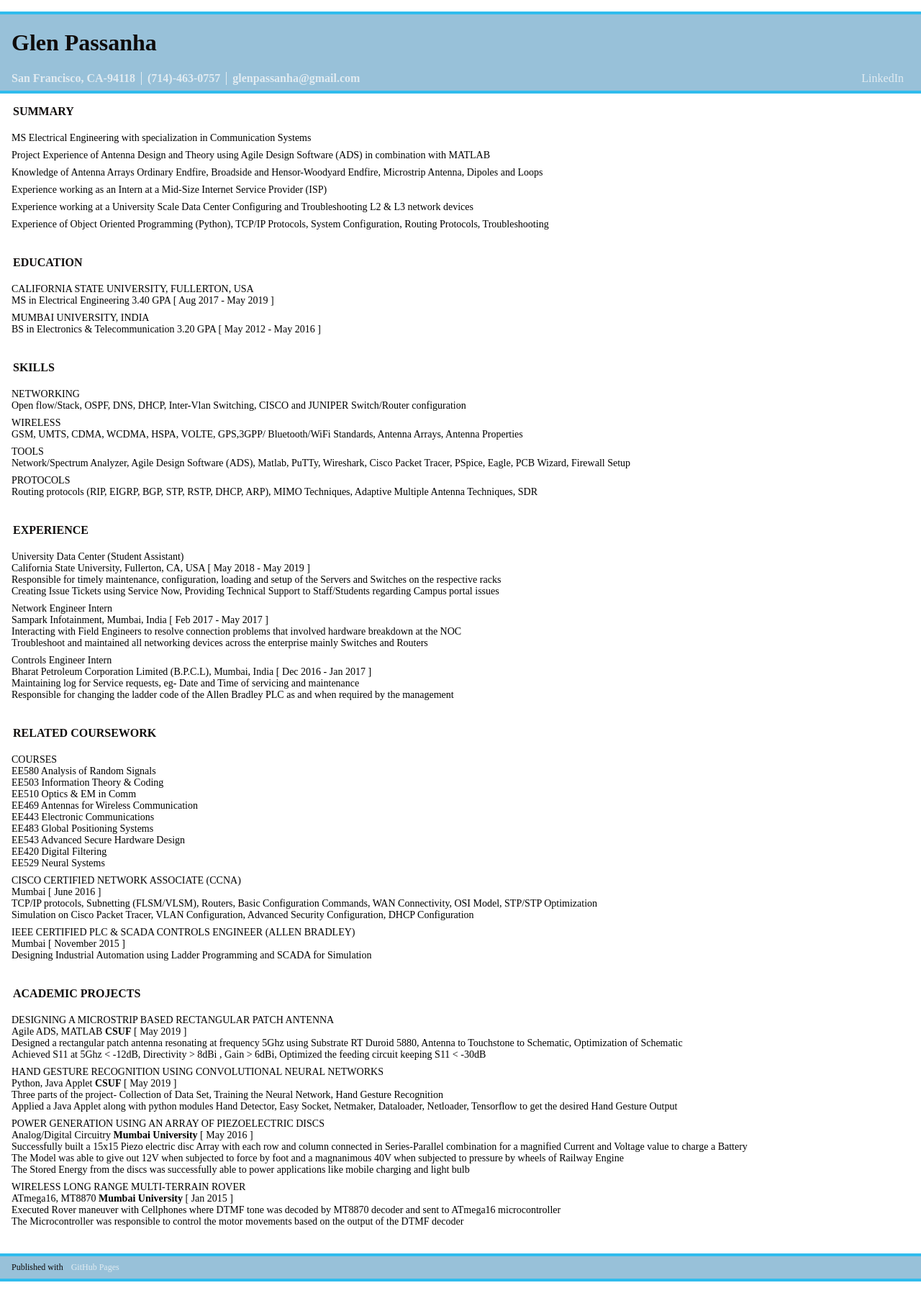
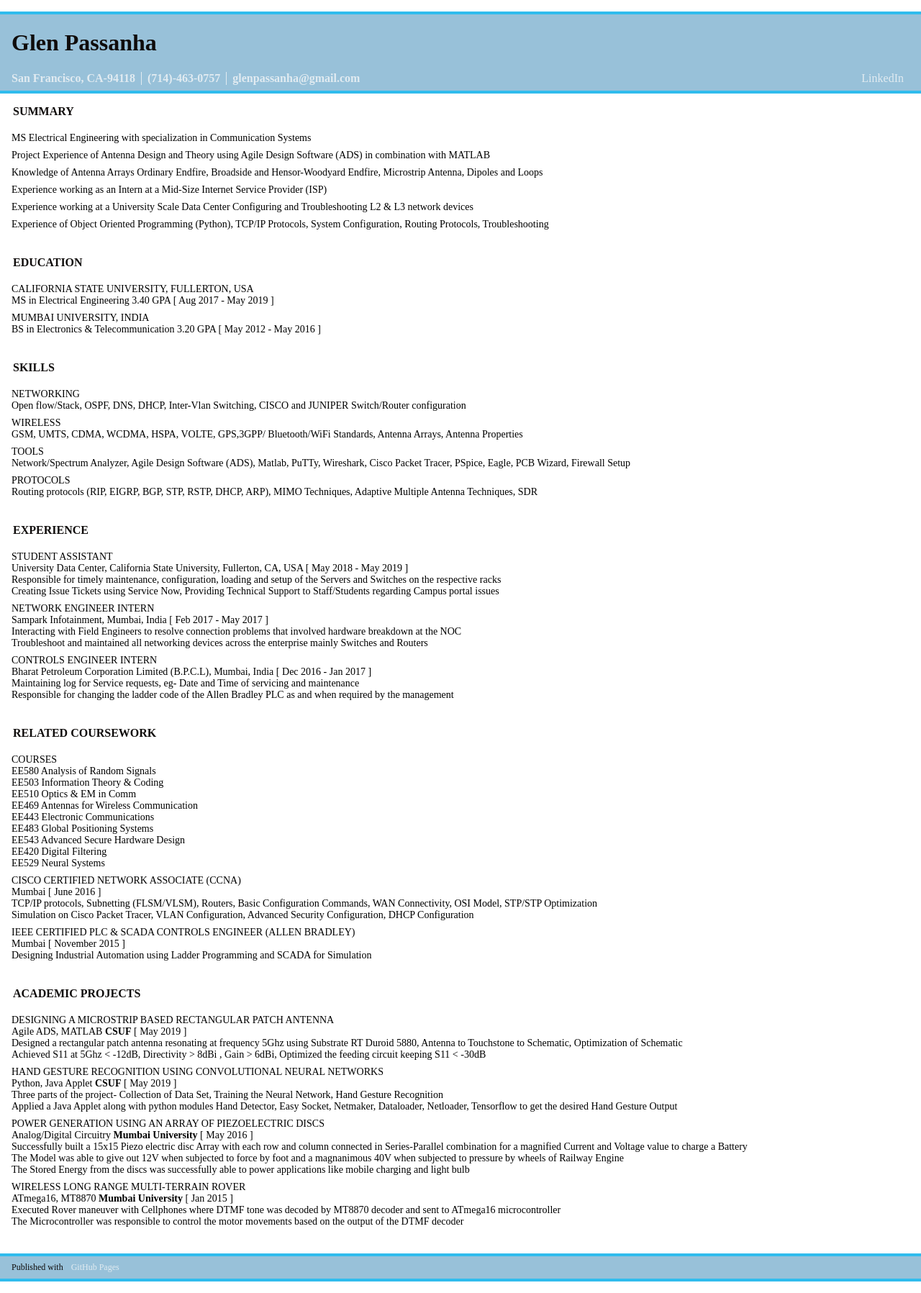
Before and after one commit to glen94/glen-passanha, a Jekyll site: the page built from README.md, in a window 1280 px wide. Shown: the whole page at 72% size. Built offline with Jekyll 4.4.1, drawn with Linux system fonts in a browser that asks for light colours; our own code applies the rules of GitHub Pages for plain Markdown files.

Commit message:
* minor tweaks

```diff
--- a/_config.yml
+++ b/_config.yml
@@ -49,8 +49,8 @@ sections:
   - value: Experience
     key: experience
     content:
-      - value: University Data Center (Student Assistant)
-        desc: California State University, Fullerton, CA, USA
+      - value: Student Assistant
+        desc: University Data Center, California State University, Fullerton, CA, USA
         startDate: May 2018
         endDate: May 2019
         duties:
--- a/assets/css/style.scss
+++ b/assets/css/style.scss
@@ -205,6 +205,7 @@ a {padding: 0 8px;text-decoration: none;}
 
 
   .experience .data-row {
+    @include titleTypography();
     @include dateRangeTypography();
     @include descriptionTypography();
     @include dutiesTypography();
```
